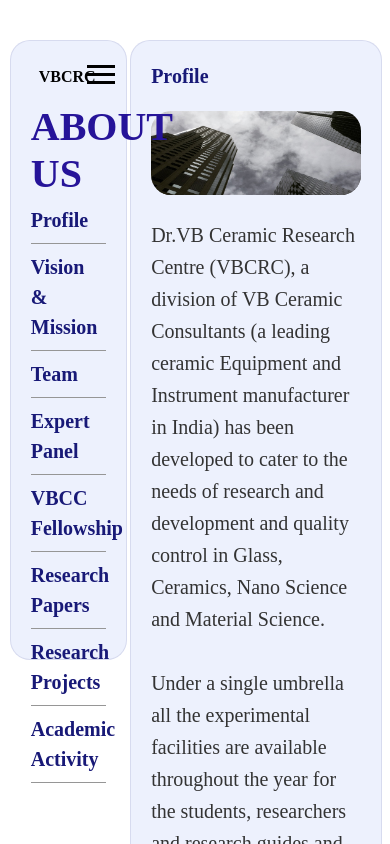
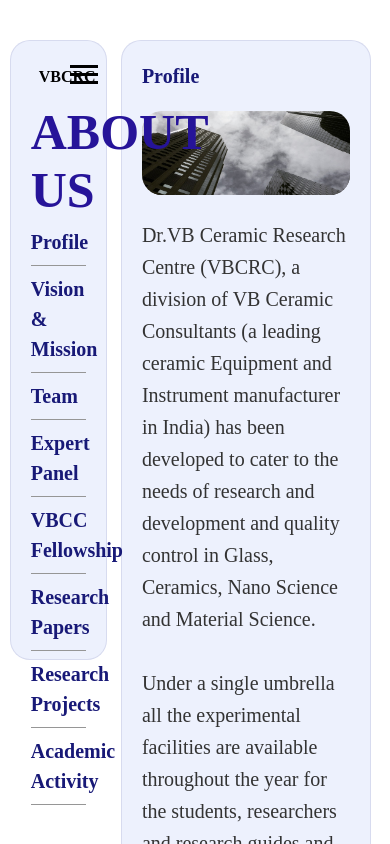
Before and after one commit to Daniel-Charles-J/VB-CERAMICS, an Angular app in the folder client/: page /about in a window 390 px wide. Shown: the top 844 px of the page. Built offline with nearby package versions, Linux system fonts and the light colour scheme.

Commit message:
Responsive added for about page.

```diff
--- a/client/src/app/about/about.component.css
+++ b/client/src/app/about/about.component.css
@@ -16,7 +16,7 @@
   display: flex;
   padding: 40px 0px;
   align-items: flex-start;
-  width: 30%;
+  width: 25%;
   height: 700px;
   position: fixed;
   z-index: 0.5;
@@ -132,7 +132,7 @@ flex-wrap: wrap;
 .navbar_about_text {
   color: #261499;
   font-family: Unbounded;
-  font-size: 40px;
+  font-size: 50px;
   text-align:justify;
   font-style: normal;
   font-weight: 600;
@@ -174,8 +174,8 @@ flex-wrap: wrap;
 
 .about_section .main {
   display: flex;
-  width: 68%;
-  padding: 40px 0px 0px 0px;
+  width: 73%;
+  padding: 40px 20px 0px 0px;
   flex-direction: column;
   align-items: flex-start;
   gap: 20px;
@@ -530,3 +530,13 @@ flex: 1 0 0;
   opacity: 1;
   transition: all .2s ease-in-out;
  }
+
+/*
+  @media (max-width: 700px) {
+  .about_section {
+    flex-direction: column;
+  }
+  .navbar {
+   position: sticky;
+  }
+ } */
```
